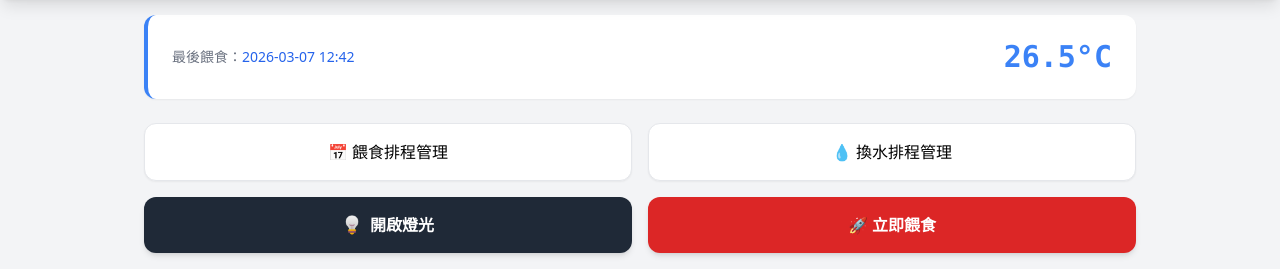
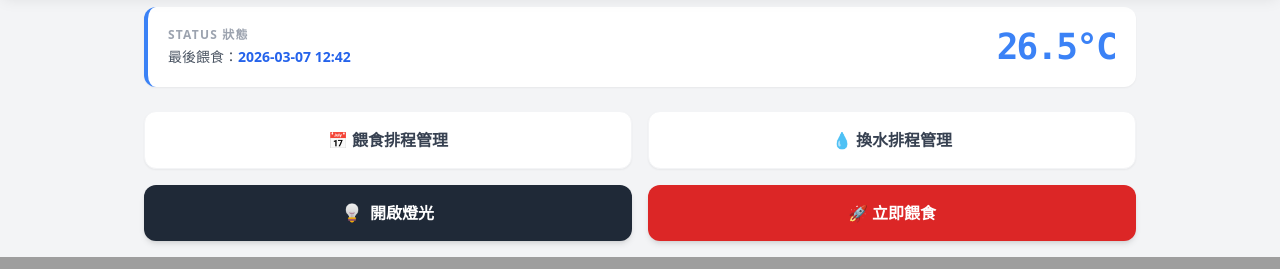
Before and after one commit to CrowHatter/IotFishTank, a Flask app: page / in a window 1280 px wide. Shown: the part 641-910 px from the top of the page. Run offline with Flask 3, Linux system fonts and the light colour scheme; the visitor is signed in with stand-in values (Sample User, id 1); some libraries are stand-ins or nearby versions.

Commit message:
Modify UI

```diff
--- a/templates/index.html
+++ b/templates/index.html
@@ -14,15 +14,24 @@
 
     <script src="https://cdn.tailwindcss.com"></script>
     <style>
-        /* 頁面 Banner */
+        /* 頁面 Banner 優化 */
         .app-banner {
-            background-color: #2563eb; /* 統一的藍色基調 */
+            background-color: #2563eb;
             color: white;
-            padding: 1rem;
+            padding: 0.75rem 1rem;
             display: flex;
             align-items: center;
             justify-content: space-between;
-            box-shadow: 0 2px 4px rgba(0,0,0,0.1);
+            box-shadow: 0 2px 10px rgba(0,0,0,0.15);
+        }
+
+        /* 移除濾鏡，保留原始色彩並增加修飾 */
+        .banner-icon {
+            width: 32px;
+            height: 32px;
+            border-radius: 8px;
+            object-fit: cover;
+            border: 1.5px solid rgba(255,255,255,0.3); /* 輕微白邊增加立體感 */
         }
 
         .sticky-video { position: sticky; top: 0; z-index: 40; background: #000; }
@@ -46,11 +55,14 @@
 
     <div class="app-banner">
         <div class="flex items-center gap-3">
-            <img src="/static/resource/icon.png" class="w-8 h-8 rounded-lg shadow-md filter brightness-0 invert" alt="App Icon">
-            <h1 class="text-xl font-bold tracking-tight">智慧魚缸監控中心</h1>
+            <img src="/static/resource/icon.png" class="banner-icon" alt="FishTank Icon">
+            <h1 class="text-lg font-bold tracking-wider">智慧魚缸監控中心</h1>
         </div>
-        <div class="flex items-center gap-2 text-xs opacity-80">
-            <div class="w-2 h-2 rounded-full bg-green-400"></div>
+        <div class="flex items-center gap-2 text-[10px] sm:text-xs opacity-90 font-medium">
+            <span class="relative flex h-2 w-2">
+                <span class="animate-ping absolute inline-flex h-full w-full rounded-full bg-green-400 opacity-75"></span>
+                <span class="relative inline-flex rounded-full h-2 w-2 bg-green-500"></span>
+            </span>
             連線正常
         </div>
     </div>
@@ -75,25 +87,24 @@
     </div>
 
     <div class="max-w-5xl mx-auto p-4 space-y-6">
-        <div class="bg-white rounded-xl p-6 shadow-sm border-l-4 border-blue-500 space-y-2">
-            <div class="flex justify-between items-center">
-                <div>
-                    <p class="text-gray-500 text-sm">最後餵食：<span id="last-fed-time" class="text-blue-600 font-medium">載入中...</span></p>
-                </div>
-                <div class="text-right">
-                    <span id="temp-display" class="text-3xl font-mono font-bold text-blue-500">26.5°C</span>
-                </div>
+        <div class="bg-white rounded-xl p-5 shadow-sm border-l-4 border-blue-500 flex justify-between items-center">
+            <div>
+                <p class="text-gray-400 text-xs mb-1 uppercase tracking-widest font-bold">Status 狀態</p>
+                <p class="text-gray-600 text-sm">最後餵食：<span id="last-fed-time" class="text-blue-600 font-bold">載入中...</span></p>
+            </div>
+            <div class="text-right">
+                <span id="temp-display" class="text-4xl font-mono font-black text-blue-500 tracking-tighter">26.5°C</span>
             </div>
         </div>
 
         <div class="grid grid-cols-1 md:grid-cols-2 gap-4">
-            <button onclick="openManager('auto_feed')" class="bg-white border border-gray-200 py-4 rounded-xl font-medium shadow-sm hover:shadow-md transition">📅 餵食排程管理</button>
-            <button onclick="openManager('auto_water_change')" class="bg-white border border-gray-200 py-4 rounded-xl font-medium shadow-sm hover:shadow-md transition">💧 換水排程管理</button>
-            <button id="main-btn-light" onclick="toggleLight()" class="bg-gray-800 text-white py-4 rounded-xl font-bold shadow-md flex items-center justify-center transition-all active:scale-95">
+            <button onclick="openManager('auto_feed')" class="bg-white border border-gray-100 py-4 rounded-xl font-bold shadow-sm hover:shadow-md transition-all active:scale-95 text-gray-700">📅 餵食排程管理</button>
+            <button onclick="openManager('auto_water_change')" class="bg-white border border-gray-100 py-4 rounded-xl font-bold shadow-sm hover:shadow-md transition-all active:scale-95 text-gray-700">💧 換水排程管理</button>
+            <button id="main-btn-light" onclick="toggleLight()" class="bg-gray-800 text-white py-4 rounded-xl font-black shadow-md flex items-center justify-center transition-all active:scale-95">
                 <img id="main-icon-light" src="/static/resource/light_off.png" class="w-5 h-5 mr-2 object-contain">
                 <span id="main-text-light">開啟燈光</span>
             </button>
-            <button id="main-btn-feed" onclick="triggerFeed()" class="bg-red-600 text-white py-4 rounded-xl font-bold shadow-md transition-all active:scale-95 disabled:opacity-50">
+            <button id="main-btn-feed" onclick="triggerFeed()" class="bg-red-600 text-white py-4 rounded-xl font-black shadow-md transition-all active:scale-95 disabled:opacity-50">
                 <span id="main-text-feed">🚀 立即餵食</span>
             </button>
         </div>
@@ -101,9 +112,9 @@
 
     <div id="pwa-modal" class="fixed inset-0 modal-bg hidden flex items-center justify-center p-4" style="z-index: 200;">
         <div class="bg-white w-full max-w-xs rounded-2xl shadow-2xl p-6 text-center space-y-4">
-            <img src="/static/resource/icon.png" class="w-20 h-20 mx-auto rounded-2xl shadow-lg">
+            <img src="/static/resource/icon.png" class="w-20 h-20 mx-auto rounded-3xl shadow-xl">
             <h3 class="text-xl font-bold text-gray-800">安裝 FishTank Pro</h3>
-            <p id="pwa-text" class="text-gray-500 text-sm">將監控中心加入主畫面，享受全螢幕且更快速的智慧管理體驗！</p>
+            <p id="pwa-text" class="text-gray-500 text-sm leading-relaxed">將監控中心加入主畫面，享受全螢幕且更快速的智慧管理體驗！</p>
             <div id="pwa-actions" class="flex flex-col gap-2 pt-2">
                 <button id="btn-pwa-install" class="bg-blue-600 text-white py-3 rounded-xl font-bold shadow-lg active:scale-95 transition-all">立即安裝</button>
                 <button onclick="closePwaModal()" class="text-gray-400 text-sm py-2">稍後再說</button>
@@ -114,11 +125,11 @@
     <div id="manager-modal" class="fixed inset-0 modal-bg hidden flex items-center justify-center p-4">
         <div class="bg-white w-full max-w-md rounded-2xl shadow-2xl overflow-hidden modal-content flex flex-col max-h-[90vh]">
             <div class="p-5 border-b flex justify-between items-center bg-gray-50">
-                <div><h2 id="modal-title" class="font-bold text-xl text-gray-800">排程管理</h2><p class="text-xs text-gray-500">系統每 10 分鐘自動同步一次</p></div>
+                <div><h2 id="modal-title" class="font-bold text-xl text-gray-800">排程管理</h2></div>
                 <button onclick="closeManager()" class="p-2 hover:bg-gray-200 rounded-full text-gray-400"><svg class="w-6 h-6" fill="none" stroke="currentColor" viewBox="0 0 24 24"><path stroke-linecap="round" stroke-linejoin="round" stroke-width="2" d="M6 18L18 6M6 6l12 12"></path></svg></button>
             </div>
             <div id="schedule-list" class="flex-1 overflow-y-auto p-5 space-y-4 bg-gray-50/50"></div>
-            <div class="p-6 bg-white border-t border-gray-100 space-y-5 shadow-[0_-4px_10px_rgba(0,0,0,0.03)]">
+            <div class="p-6 bg-white border-t border-gray-100 space-y-5">
                 <h3 class="text-sm font-semibold text-gray-700">新增自動排程</h3>
                 <div class="grid grid-cols-7 gap-1 bg-gray-100 p-1 rounded-lg">
                     <button class="day-btn" data-day="1">一</button><button class="day-btn" data-day="2">二</button><button class="day-btn" data-day="3">三</button><button class="day-btn" data-day="4">四</button><button class="day-btn" data-day="5">五</button><button class="day-btn" data-day="6">六</button><button class="day-btn" data-day="0">日</button>
@@ -142,13 +153,12 @@
         let isFeeding = false;
         const dayNamesShort = ["日", "一", "二", "三", "四", "五", "六"];
 
-        // --- 影像狀態量 ---
         let scale = 1, translateX = 0, translateY = 0;
         let isDragging = false, startX, startY, initialDist = 0;
         const container = document.getElementById('video-container');
         const videoImg = document.getElementById('video-stream');
 
-        // --- PWA 與 環境偵測 ---
+        // PWA 邏輯
         let deferredPrompt;
         const pwaModal = document.getElementById('pwa-modal');
         const installBtn = document.getElementById('btn-pwa-install');
@@ -169,7 +179,7 @@
                     pwaModal.classList.remove('hidden');
                     if (/iPhone|iPad|iPod/i.test(navigator.userAgent)) {
                         installBtn.classList.add('hidden');
-                        document.getElementById('pwa-text').innerHTML = '請點擊瀏覽器底部的 <span class="font-bold text-blue-600">「分享」</span> 圖示，然後選擇 <span class="font-bold text-blue-600">「加入主畫面」</span>';
+                        document.getElementById('pwa-text').innerHTML = '請點擊 Safari 底部的 <span class="font-bold text-blue-600">「分享」</span> 按鈕，然後選擇 <span class="font-bold text-blue-600">「加入主畫面」</span>';
                     }
                 }, 3000);
             }
@@ -188,7 +198,6 @@
             localStorage.setItem('pwa-prompt-dismissed', 'true');
         }
 
-        // --- 核心：影像操作邏輯 (含邊界限制) ---
         function updateTransform() {
             if (scale <= 1) {
                 scale = 1; translateX = 0; translateY = 0;
@@ -204,7 +213,6 @@
             videoImg.style.transform = `translate(${translateX}px, ${translateY}px) scale(${scale})`;
         }
 
-        // 電腦滑鼠事件
         container.addEventListener('wheel', (e) => {
             if (e.ctrlKey || e.metaKey) {
                 e.preventDefault();
@@ -228,7 +236,6 @@
 
         window.addEventListener('mouseup', () => { isDragging = false; container.classList.remove('grabbing'); });
 
-        // 手機觸控事件
         container.addEventListener('touchstart', (e) => {
             if (e.touches.length === 1 && scale > 1) {
                 isDragging = true; startX = e.touches[0].pageX - translateX; startY = e.touches[0].pageY - translateY;
@@ -251,7 +258,6 @@
 
         container.addEventListener('touchend', () => { isDragging = false; container.classList.remove('grabbing'); initialDist = 0; });
 
-        // --- 全螢幕功能 ---
         async function toggleFS(e) {
             e.stopPropagation();
             if (!document.fullscreenElement) {
@@ -266,10 +272,10 @@
             }
         }
 
-        // --- 原有業務邏輯 ---
         const hourSelect = document.getElementById('new-hour');
         for(let i=1; i<=12; i++) { hourSelect.innerHTML += `<option value="${i.toString().padStart(2, '0')}">${i.toString().padStart(2, '0')}</option>`; }
         document.querySelectorAll('.day-btn').forEach(btn => btn.addEventListener('click', () => btn.classList.toggle('active')));
+
         async function loadConfig() {
             try {
                 const res = await fetch('/api/config');
@@ -278,6 +284,7 @@
                 if(activeType) renderList();
             } catch (e) { console.error(e); }
         }
+
         function updateStatusUI() {
             const status = config.device_status;
             document.getElementById('last-fed-time').innerText = status.last_fed || "無紀錄";
@@ -289,6 +296,7 @@
             const btn = document.getElementById('main-btn-light');
             if(isLightOn) btn.classList.replace('bg-gray-800', 'bg-yellow-500'); else btn.classList.replace('bg-yellow-500', 'bg-gray-800');
         }
+
         async function triggerFeed() {
             if (isFeeding) return;
             isFeeding = true;
@@ -301,11 +309,13 @@
                 isFeeding = false; mainBtn.disabled = false; mainBtn.classList.replace('bg-gray-400', 'bg-red-600');
             }
         }
+
         async function toggleLight() {
             const current = config.device_status.light === "on" ? 'light_off' : 'light_on';
             await fetch('/api/action', { method: 'POST', headers: {'Content-Type': 'application/json'}, body: JSON.stringify({action: current}) });
             await loadConfig();
         }
+
         function renderList() {
             const list = document.getElementById('schedule-list');
             const items = config[activeType] || [];
@@ -334,6 +344,7 @@
                 </div>`;
             }).join('') || '<p class="text-center text-gray-400 py-10 opacity-50">尚無任何排程</p>';
         }
+
         async function addItem() {
             const ampm = document.getElementById('new-ampm').value;
             let h = parseInt(document.getElementById('new-hour').value);
@@ -346,11 +357,13 @@
             config[activeType].push({ id: Date.now(), time: time24, days: selectedDays, enabled: true });
             await saveConfig(); renderList();
         }
+
         async function saveConfig() { await fetch('/api/config', { method: 'POST', headers: {'Content-Type': 'application/json'}, body: JSON.stringify(config) }); }
         function openManager(type) { activeType = type; document.getElementById('modal-title').innerText = type === 'auto_feed' ? '📅 餵食排程管理' : '💧 換水排程管理'; renderList(); document.getElementById('manager-modal').classList.remove('hidden'); }
         function closeManager() { document.getElementById('manager-modal').classList.add('hidden'); activeType = ''; }
         async function toggleEnable(id) { const item = config[activeType].find(i => i.id === id); item.enabled = !item.enabled; await saveConfig(); renderList(); }
         async function deleteItem(id) { config[activeType] = config[activeType].filter(i => i.id !== id); await saveConfig(); renderList(); }
+
         loadConfig();
     </script>
 </body>
```
